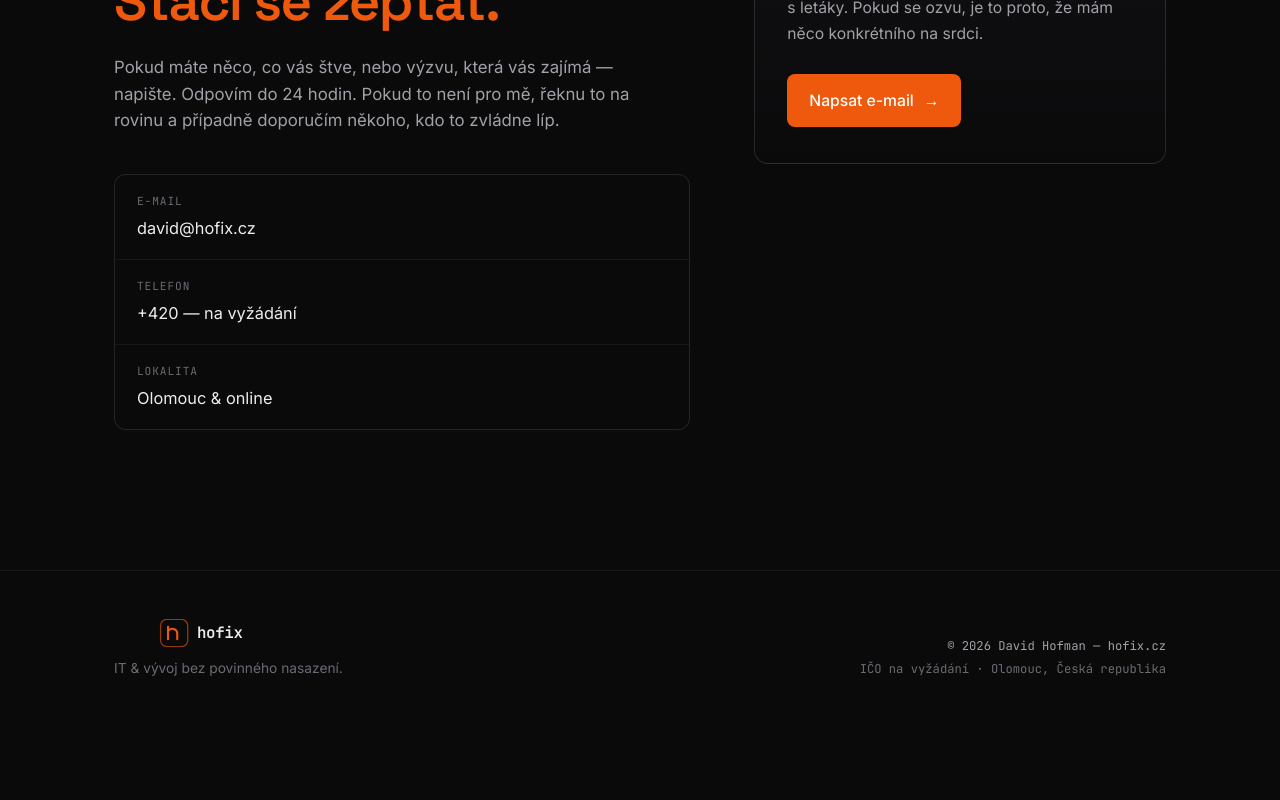
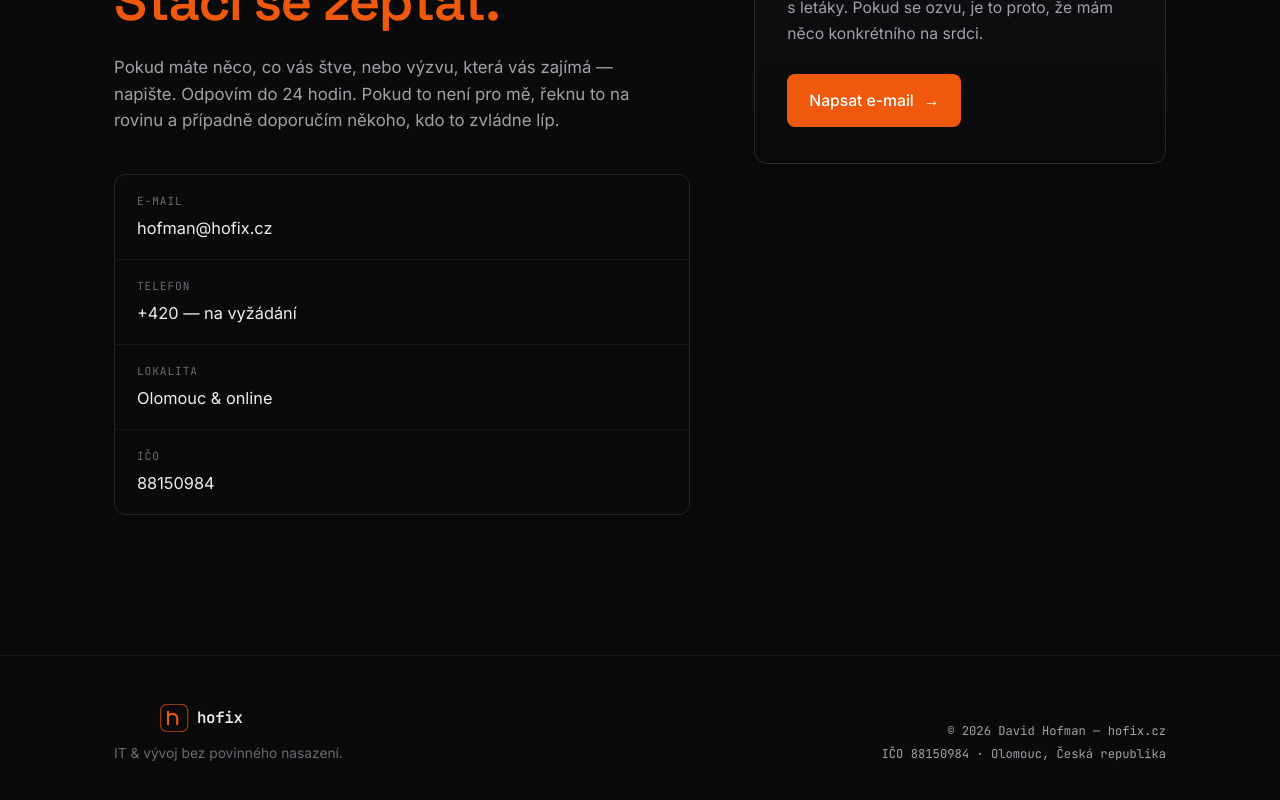
Before and after one commit to chofiz/hofix.cz, a Next.js app: page / in a window 1280 px wide. Shown: the part 3114-3914 px from the top of the page. Before the commit the page ends 3841 px from the top, so only its background shows below. Built offline with nearby package versions, Linux system fonts and the light colour scheme.

Commit message:
kontakt: IČO 88150984, e-mail hofman@hofix.cz

```diff
--- a/app/page.tsx
+++ b/app/page.tsx
@@ -225,12 +225,12 @@
               </p>
               <div className={styles.contactChannels}>
                 <a
-                  href="mailto:david@hofix.cz"
+                  href="mailto:hofman@hofix.cz"
                   className={styles.contactChannel}
                 >
                   <span className={styles.contactChannelKey}>e-mail</span>
                   <span className={styles.contactChannelVal}>
-                    david@hofix.cz
+                    hofman@hofix.cz
                   </span>
                 </a>
                 <a href="tel:+420" className={styles.contactChannel}>
@@ -245,6 +245,10 @@
                     Olomouc & online
                   </span>
                 </div>
+                <div className={styles.contactChannel}>
+                  <span className={styles.contactChannelKey}>IČO</span>
+                  <span className={styles.contactChannelVal}>88150984</span>
+                </div>
               </div>
             </div>
             <aside className={styles.contactAside}>
@@ -256,7 +260,7 @@
                   je to proto, že mám něco konkrétního na srdci.
                 </p>
                 <a
-                  href="mailto:david@hofix.cz?subject=Mám%20zájem%20o%20konzultaci"
+                  href="mailto:hofman@hofix.cz?subject=Mám%20zájem%20o%20konzultaci"
                   className={styles.btnPrimary}
                 >
                   Napsat e-mail
@@ -279,9 +283,7 @@
           </div>
           <div className={styles.footerMeta}>
             <span>© {new Date().getFullYear()} David Hofman — hofix.cz</span>
-            <span className={styles.footerMetaDim}>
-              IČO na vyžádání · Olomouc, Česká republika
-            </span>
+            <span>IČO 88150984 · Olomouc, Česká republika</span>
           </div>
         </div>
       </footer>
```
